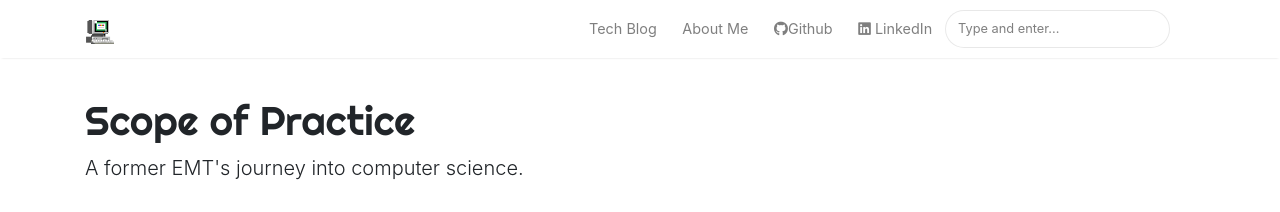
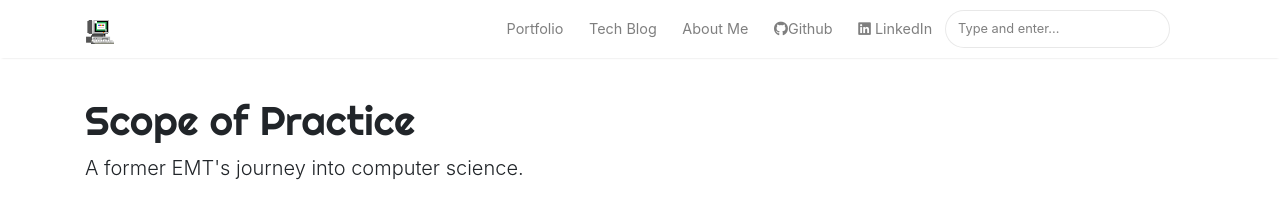
Before and after one commit to oapostrophe/oapostrophe.github.io, a Jekyll site: the page built from _pages/tags.md, in a window 1280 px wide. Shown: the top 212 px of the page. Built offline with Jekyll 4.4.1, drawn with Linux system fonts in a browser that asks for light colours; nearby versions of some CDN libraries.

Commit message:
fixed active page

```diff
--- a/_layouts/default.html
+++ b/_layouts/default.html
@@ -61,6 +61,14 @@
 
             <ul class="navbar-nav ml-auto">
 
+                {% if page.url == "/portfolio" %}
+                <li class="nav-item active">
+                {% else %}
+                <li class="nav-item">
+                {% endif %}
+                <a class="nav-link" href="{{ site.baseurl }}/portfolio">Portfolio</a>
+                </li>
+
                 {% if page.url == "/" %}
                 <li class="nav-item active">
                 {% else %}
@@ -69,7 +77,11 @@
                 <a class="nav-link" href="{{ site.baseurl }}/index.html">Tech Blog</a>
                 </li>
 
+                {% if page.url == "/about" %}
+                <li class="nav-item active">
+                {% else %}
                 <li class="nav-item">
+                {% endif %}
                 <a class="nav-link" href="{{ site.baseurl }}/about">About Me</a>
                 </li>
 
@@ -80,8 +92,8 @@
                 </li>
 
                 <li class="nav-item">
-                    <a target="_blank" class="nav-link" href="https://www.linkedin.com/in/oapostrophe/"><i class="fab fa-linkedin"></i> LinkedIn</a>
-                    </li>
+                <a target="_blank" class="nav-link" href="https://www.linkedin.com/in/oapostrophe/"><i class="fab fa-linkedin"></i> LinkedIn</a>
+                </li>
 
                 {% include search-lunr.html %}
 
```
